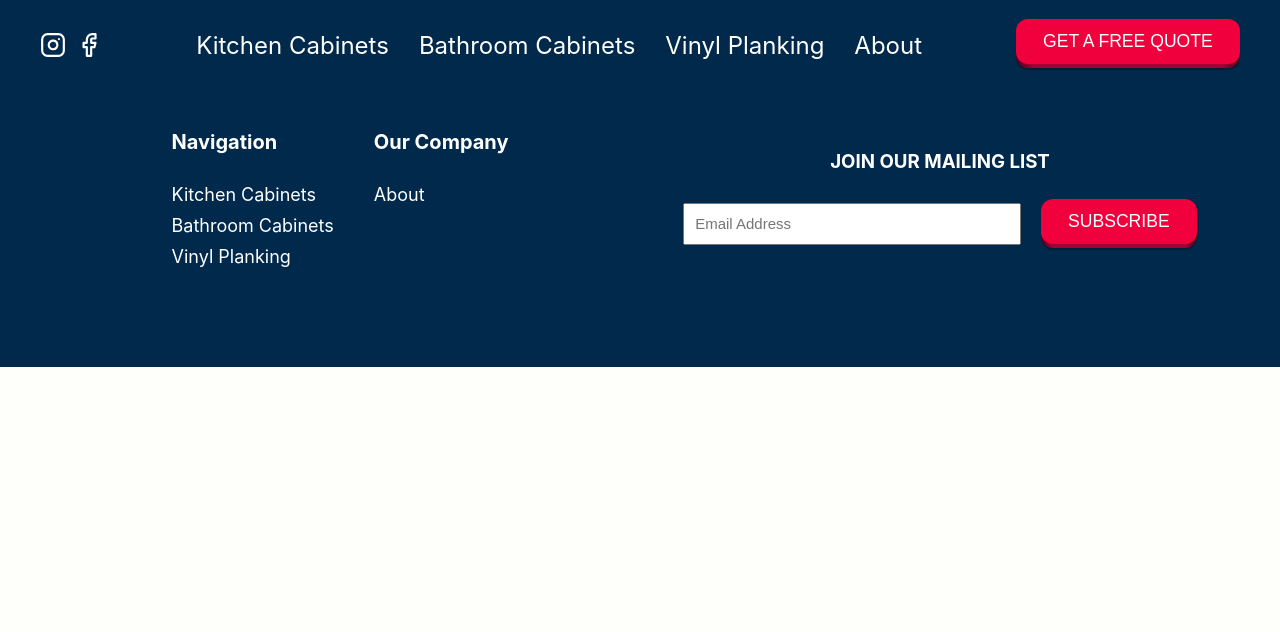
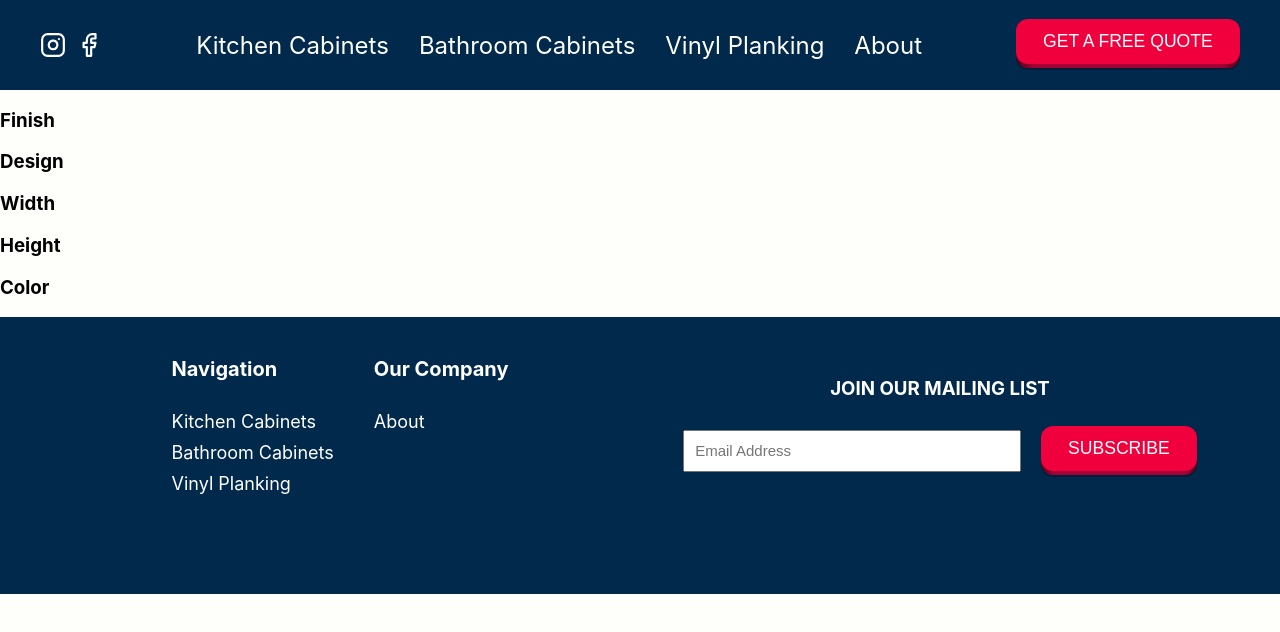
Before and after one commit to propitive/avanti-enterprises, a React (Create React App) app: page /services/kitchen-cabinets in a window 1280 px wide. Shown: the top 632 px of the page. Built offline with nearby package versions, Linux system fonts and the light colour scheme.

Commit message:
started prototype for kitchen cabinet page

```diff
--- a/src/components/KitchenCabinets/KitchenCabinets.css
+++ b/src/components/KitchenCabinets/KitchenCabinets.css
@@ -0,0 +1,8 @@
+.k-cabinets {
+}
+
+.k-cabinets__search {
+}
+
+.k-cabinets__products {
+}
--- a/src/components/KitchenCabinets/KitchenCabinets.js
+++ b/src/components/KitchenCabinets/KitchenCabinets.js
@@ -5,10 +5,26 @@ function KitchenCabinets() {
   return (
     <>
       <Header />
-      <div></div>
+      <div className="k-cabinets">
+        <div className="k-cabinets__search">
+          <h3 className="k-cabinets__trigger">Finish</h3>
+          <div className="k-cabinets__menu-finish">
+            <ul></ul>
+          </div>
+          <h3 className="k-cabinets__trigger">Design</h3>
+          <h3 className="k-cabinets__trigger">Width</h3>
+          <h3 className="k-cabinets__trigger">Height</h3>
+          <h3 className="k-cabinets__trigger">Color</h3>
+        </div>
+        <div className="k-cabinets__products"></div>
+      </div>
       <Footer />
     </>
   );
 }
 
+function DropdownItem(props) {
+  return <li></li>;
+}
+
 export default KitchenCabinets;
```
